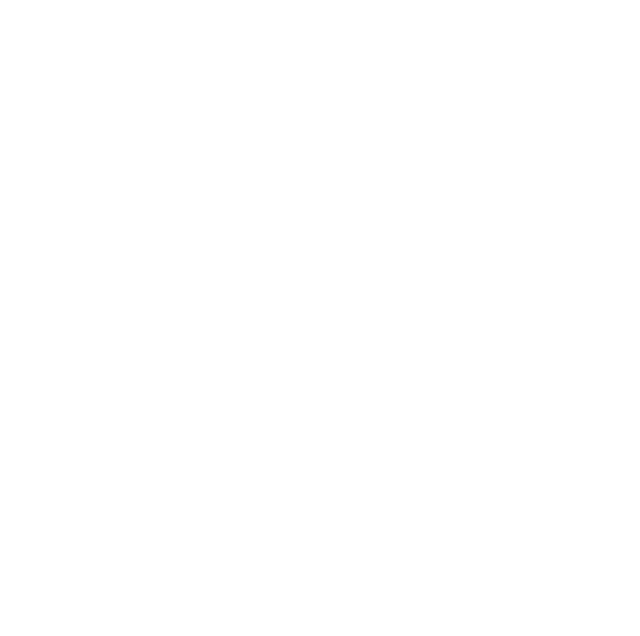
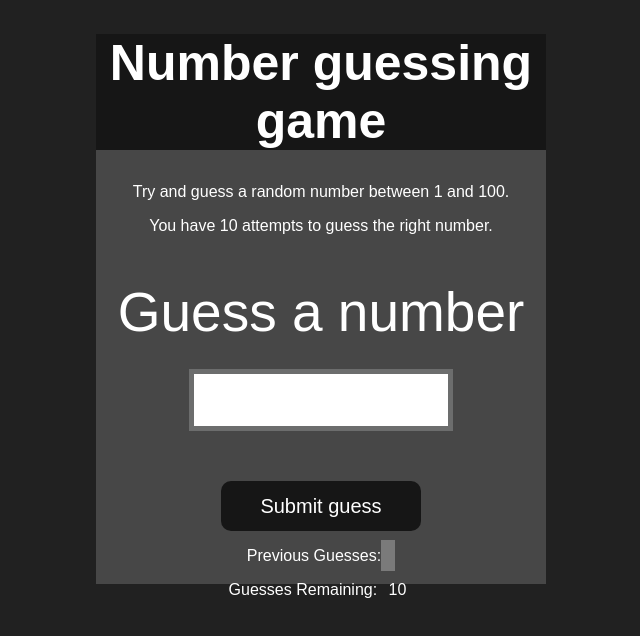
Before and after one commit to chandanitme/javascricpt-tutorial, a plain HTML site: page Poject4-Gues Number/index.htm in a window 1280 px wide. Shown: the whole page, without its empty margins (304-944 px from the left). Drawn offline with Linux system fonts and the light colour scheme.

Commit message:
guess number

```diff
--- a/Poject4-Gues Number/index.htm
+++ b/Poject4-Gues Number/index.htm
@@ -3,9 +3,28 @@
 <head>
     <meta charset="UTF-8">
     <meta name="viewport" content="width=device-width, initial-scale=1.0">
+    <link rel="stylesheet" href="style.css">
+    <link rel="stylesheet" href="../style.css">
     <title>Guess a Number</title>
 </head>
-<body>
+<body style="background-color:#212121; color:#fff;">
 
+    <div id="wrapper">
+        <h1>Number guessing game</h1>
+      <p>Try and guess a random number between 1 and 100.</p>
+      <p>You have 10 attempts to guess the right number.</p>
+      </br>
+          <form class="form">
+              <label2 for="guessField" id="guess">Guess a number</label>
+              <input type="text" id="guessField" class="guessField">
+              <input type="submit" id="subt" value="Submit guess" class="guessSubmit">
+          </form>
+
+          <div class="resultParas">
+              <p >Previous Guesses: <span id =idGuesses class="guesses"></span></p>
+              <p >Guesses Remaining: <span id="idlastreult" class="lastResult">10</span></p>
+              <p class="lowOrHi"></p>
+          </div>
+      </div>
 </body>
 </html>
--- a/Poject4-Gues Number/style.css
+++ b/Poject4-Gues Number/style.css
@@ -0,0 +1,91 @@
+html {
+    font-family: sans-serif;
+  }
+
+  body {
+    width: 300px;
+    max-width: 750px;
+    min-width: 480px;
+    margin: 0 auto;
+    background-color: #212121;
+  }
+
+  .lastResult {
+    color: white;
+    padding: 7px;
+  }
+
+  .guesses {
+    color: white;
+    padding: 7px;
+  }
+
+  button {
+    background-color: #141414;
+    color: #fff;
+    width: 250px;
+    height: 50px;
+    border-radius: 25px;
+    font-size: 30px;
+    border-style: none;
+    margin-top: 30px;
+    /* margin-left: 50px; */
+  }
+
+  #subt {
+    background-color: #161616;
+    color: #ffffff;
+    width: 200px;
+    height: 50px;
+    border-radius: 10px;
+    font-size: 20px;
+    border-style: none;
+    margin-top: 50px;
+    /* margin-left: 75px; */
+  }
+
+  #guessField {
+    color: #000;
+    width: 250px;
+    height: 50px;
+    font-size: 30px;
+    border-style: none;
+    margin-top: 25px;
+
+    /* margin-left: 50px; */
+    border: 5px solid #6c6d6d;
+    text-align: center;
+  }
+
+  #guess {
+    font-size: 55px;
+    /* margin-left: 90px; */
+    margin-top: 120px;
+    color: #fff;
+  }
+
+  .guesses {
+    background-color: #7a7a7a;
+  }
+
+  #wrapper {
+    box-sizing: border-box;
+    text-align: center;
+    width: 450px;
+    height: 550px;
+    background-color: #474747;
+    color: #fff;
+    font-size: 25px;
+  }
+
+  h1 {
+    background-color: #161616;
+
+    color: #fff;
+    text-align: center;
+  }
+
+  p {
+    font-size: 16px;
+    text-align: center;
+  }
```
Also changed, not shown: Poject4-Gues Number/code.js (+34 -0 lines).
